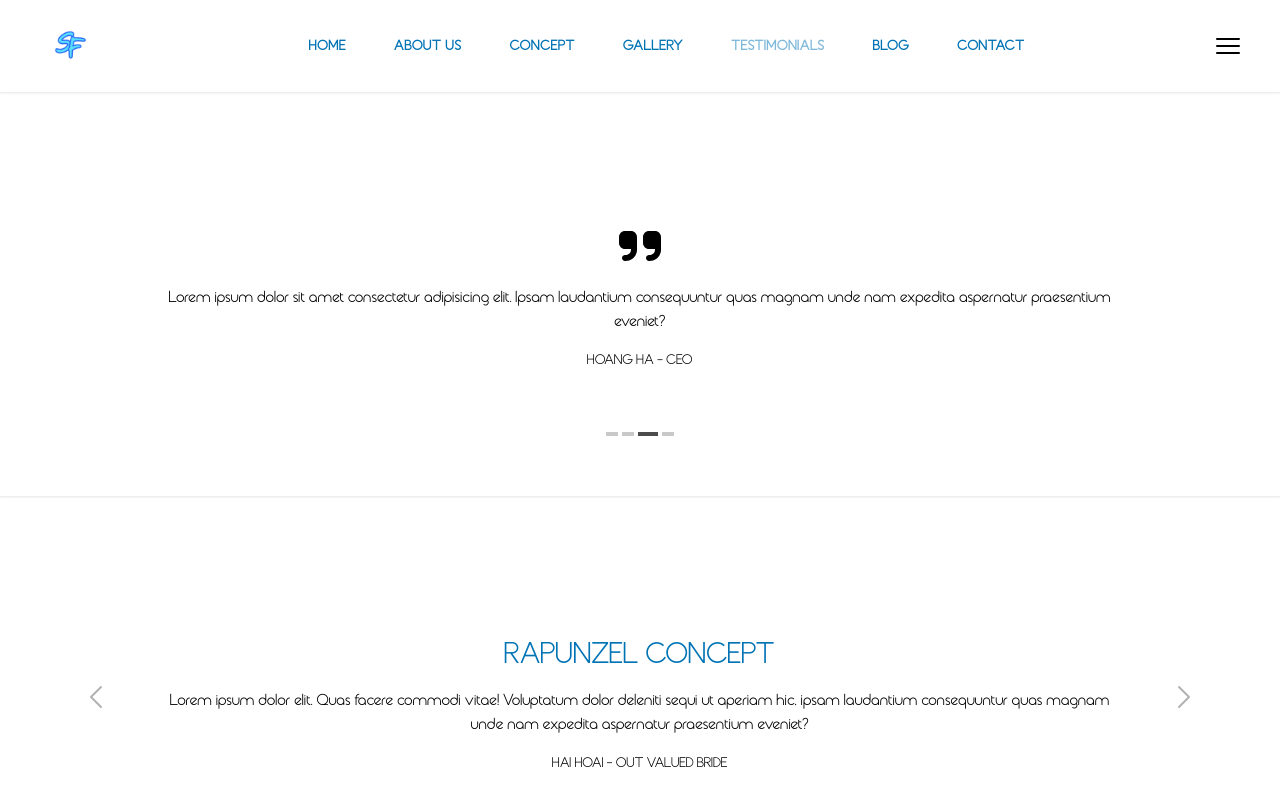
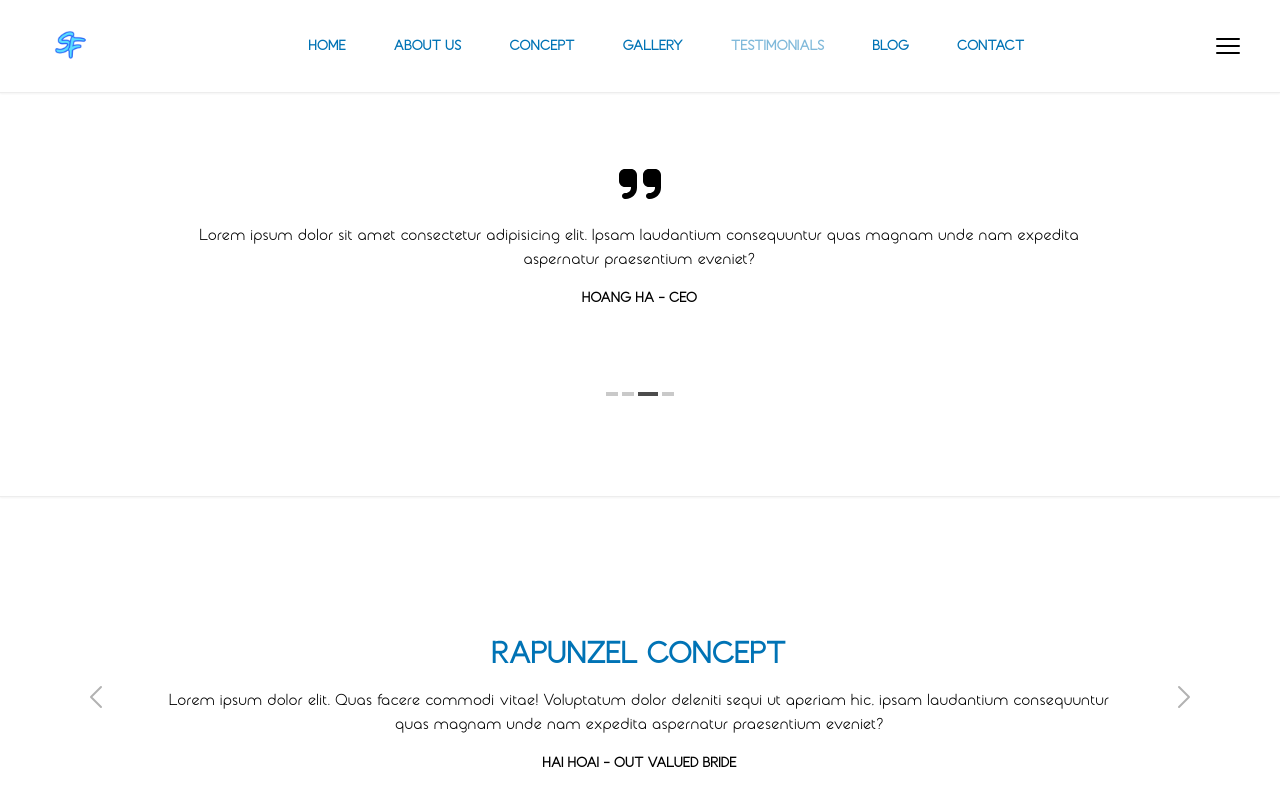
Before and after one commit to NguyenUyen-ReactJs2206/Hygge_Event, a React (Vite) app in the folder EventApp/: page /testimonials in a window 1280 px wide. Shown: the top 800 px of the page. Built offline with nearby package versions, Linux system fonts and the light colour scheme.

Commit message:
Slide page Home

```diff
--- a/EventApp/src/components/Carousels/CarouselTestimonials/CarouselCategoryPost.tsx
+++ b/EventApp/src/components/Carousels/CarouselTestimonials/CarouselCategoryPost.tsx
@@ -24,20 +24,20 @@ export default function CarouselCategoryPost() {
   }, [autoSlide])
   return (
     <>
-      <div className='group relative m-auto h-[50vh] w-full max-w-[1400px] px-0 py-8 md:px-4 md:py-16'>
-        <div className='flex h-full w-full items-center px-10 text-center transition-all duration-1000 ease-out md:px-32'>
+      <div className='group relative m-auto h-[50vh] w-full max-w-[1400px] px-0 pb-8 md:px-4 md:pb-16'>
+        <div className='flex h-full w-full px-10 pt-16 text-center transition-all duration-1000 ease-out md:px-32'>
           <div>
             <div className='mb-4 flex items-center justify-center'>
               <svg xmlns='http://www.w3.org/2000/svg' height='3em' viewBox='0 0 448 512'>
                 <path d='M448 296c0 66.3-53.7 120-120 120h-8c-17.7 0-32-14.3-32-32s14.3-32 32-32h8c30.9 0 56-25.1 56-56v-8H320c-35.3 0-64-28.7-64-64V160c0-35.3 28.7-64 64-64h64c35.3 0 64 28.7 64 64v32 32 72zm-256 0c0 66.3-53.7 120-120 120H64c-17.7 0-32-14.3-32-32s14.3-32 32-32h8c30.9 0 56-25.1 56-56v-8H64c-35.3 0-64-28.7-64-64V160c0-35.3 28.7-64 64-64h64c35.3 0 64 28.7 64 64v32 32 72z' />
               </svg>
             </div>
-            <div>{slidesPost[currentIndex].description}</div>
-            <h4 className='mt-4 text-sm uppercase'> {slidesPost[currentIndex].name}</h4>
+            <div className='tracking-wider'>{slidesPost[currentIndex].description}</div>
+            <h4 className='mt-4 text-sm font-semibold uppercase tracking-wider'> {slidesPost[currentIndex].name}</h4>
           </div>
         </div>
 
-        <div className='flex items-center justify-center gap-1'>
+        <div className='mt-[-24px] flex items-center justify-center gap-1 lg:mt-[-40px]'>
           {slidesPost.map((_, slideIndex) => (
             <button
               key={slideIndex}
--- a/EventApp/src/components/Carousels/CarouselTestimonials/CarouselReviews.tsx
+++ b/EventApp/src/components/Carousels/CarouselTestimonials/CarouselReviews.tsx
@@ -1,7 +1,7 @@
 import { useState, useEffect } from 'react'
 import { slidesReview } from '../../../api/slides.api'
 
-export default function CarouselCategoryPost() {
+export default function CarouselReviews() {
   const [currentIndex, setCurrentIndex] = useState(0)
   const autoSlide = true
   const autoSlideInterval = 1000
@@ -24,11 +24,11 @@ export default function CarouselCategoryPost() {
       <div className='group relative m-auto h-[50vh] w-full max-w-[1400px] px-0 py-8 md:px-4 md:py-16'>
         <div className='flex h-full w-full items-center px-10 text-center transition-all duration-1000 ease-out md:px-32'>
           <div>
-            <h2 className='my-4 text-lg font-[550] uppercase text-blue md:text-3xl '>
+            <h2 className='my-4 text-lg font-semibold uppercase tracking-wider text-blue md:text-3xl '>
               {slidesReview[currentIndex].testimonial}
             </h2>
-            <div>{slidesReview[currentIndex].description}</div>
-            <h4 className='mt-4 text-sm uppercase'> {slidesReview[currentIndex].name}</h4>
+            <div className='tracking-wider'>{slidesReview[currentIndex].description}</div>
+            <h4 className='mt-4 text-sm font-semibold uppercase tracking-wider'> {slidesReview[currentIndex].name}</h4>
           </div>
         </div>
         <button
--- a/EventApp/src/pages/Home/Home.tsx
+++ b/EventApp/src/pages/Home/Home.tsx
@@ -6,8 +6,10 @@ import conceptTwo from '../../assets/images/conceptTwo.png'
 import { features } from '../../api/featured.api'
 import NumberUp from '../../components/NumberUp'
 import backgroundBlack from '../../assets/images/backgroundBlack.png'
+import backgroundSlide from '../../assets/images/backgroundSlide.png'
 import CorporationIdentifyProgramHome from '../../components/CorporationIdentifyProgramHome'
 import { corporationIdentifyProgram } from '../../api/cip.api'
+import CarouselCategoryPost from '../../components/Carousels/CarouselTestimonials/CarouselCategoryPost'
 
 export default function Home() {
   return (
@@ -48,7 +50,7 @@ export default function Home() {
               <h3 className='mb-4 text-2xl font-semibold uppercase tracking-wider text-blue md:text-4xl'>
                 What Hygge is about
               </h3>
-              <p className='text-base md:text-lg'>
+              <p className='text-base tracking-wider md:text-lg'>
                 Our company providerse range of services that aptly cater to all your specific needs.
               </p>
             </div>
@@ -158,7 +160,7 @@ export default function Home() {
                 <h3 className='text-xl font-extrabold uppercase tracking-wider text-blue sm:text-2xl sm:font-semibold'>
                   From warmth to endless amore
                 </h3>
-                <p className='mt-4 text-sm sm:text-base'>
+                <p className='mt-4 text-base tracking-wider sm:text-lg'>
                   We are dedicated to creating unforgettable and everlasting memories for couples, turning their dreams
                   into reality with impeccable planning and attention to detail.
                 </p>
@@ -174,7 +176,7 @@ export default function Home() {
               <h3 className='mb-4 text-2xl font-semibold uppercase tracking-wider text-blue md:text-4xl'>
                 Featured Projects
               </h3>
-              <p className='text-base md:text-lg'>
+              <p className='text-base tracking-wider md:text-lg'>
                 These exemplary reflect out unwavering commilment and fervor tawards our croft.
               </p>
             </div>
@@ -194,7 +196,7 @@ export default function Home() {
               </Fragment>
             ))}
           </div>
-          <button className='mt-10 rounded-3xl border-2 border-gray/50 px-6 py-2 font-medium uppercase duration-300 hover:border-blue hover:bg-blue hover:text-white hover:transition-all hover:duration-300 sm:px-10 sm:py-3'>
+          <button className='mt-10 rounded-3xl border-2 border-gray/50 px-6 py-2 font-medium uppercase tracking-wider duration-300 hover:border-blue hover:bg-blue hover:text-white hover:transition-all hover:duration-300 sm:px-10 sm:py-3'>
             Read more
           </button>
         </div>
@@ -345,6 +347,14 @@ export default function Home() {
           </div>
         </div>
       </div>
+      <div className='my-20'>
+        <div className='relative h-full w-full pb-52 md:pb-48'>
+          <img src={backgroundSlide} alt='background' className='h-[200px] w-full object-top' />
+          <div className='absolute bottom-0 left-5 right-5 top-16 bg-white shadow-md'>
+            <CarouselCategoryPost />
+          </div>
+        </div>
+      </div>
     </div>
   )
 }
```
Also changed, not shown: EventApp/src/assets/images/backgroundSlide.png (added).
